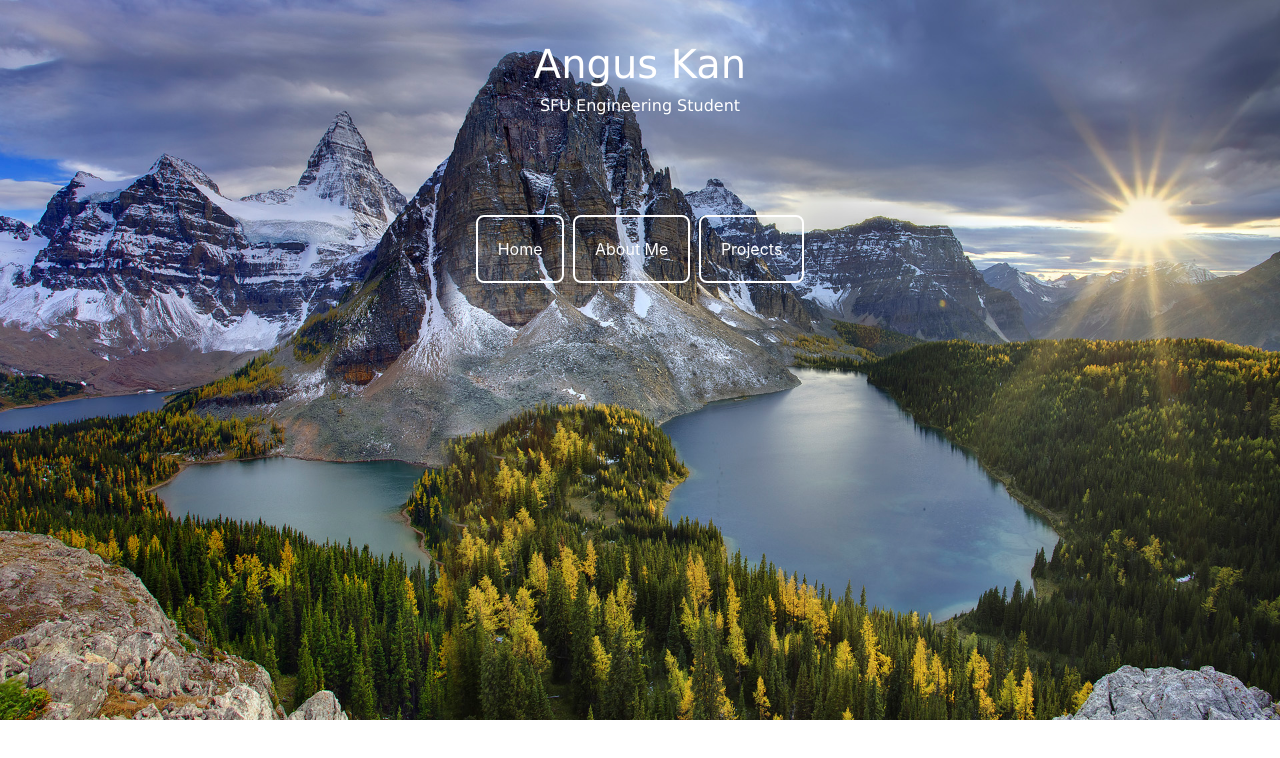
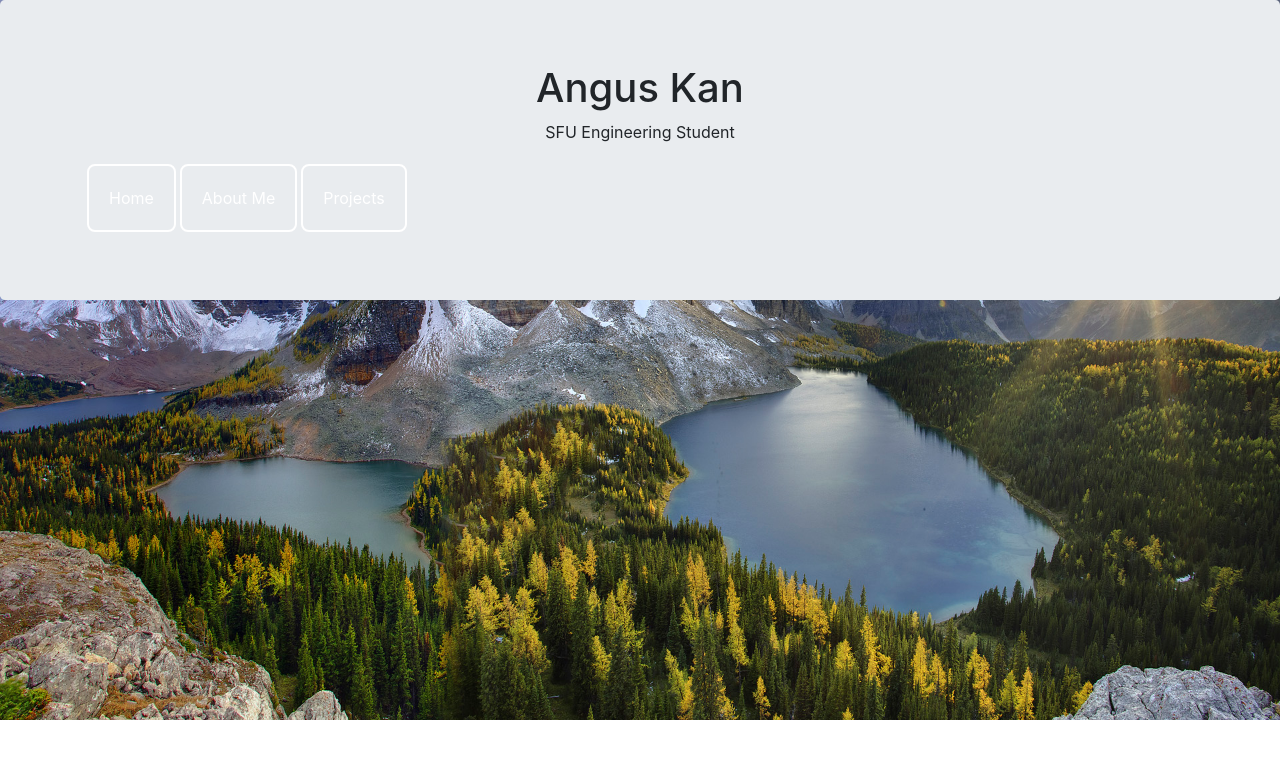
Before and after one commit to KMBD/Angusk, a plain HTML site: page index.html in a window 1280 px wide. Drawn offline with nearby package versions, Linux system fonts and the light colour scheme.

Commit message:
Update index.html

```diff
--- a/index.html
+++ b/index.html
@@ -1,22 +1,23 @@
 <!DOCTYPE html>
 <html>
 <head>
-	<title>Angus Kan</title>
+	<link rel="stylesheet" type="text/css" href="css/style.css">
 	<link rel="stylesheet" href="https://stackpath.bootstrapcdn.com/bootstrap/4.1.3/css/bootstrap.min.css" integrity="sha384-MCw98/SFnGE8fJT3GXwEOngsV7Zt27NXFoaoApmYm81iuXoPkFOJwJ8ERdknLPMO" crossorigin="anonymous">
-	<script src="https://stackpath.bootstrapcdn.com/bootstrap/4.1.3/js/bootstrap.min.js" integrity="sha384-ChfqqxuZUCnJSK3+MXmPNIyE6ZbWh2IMqE241rYiqJxyMiZ6OW/JmZQ5stwEULTy" crossorigin="anonymous"></script>
-	<link rel="stylesheet" type="text/css" href="css/style.css">
+	<title></title>
 </head>
 <body>
-	<section id = "showcase">
+	<div class = "jumbotron">
 		<div class = "container">
 			<h1>Angus Kan</h1>
-			<p>SFU Engineering Student </p>
+			<p>SFU Engineering Student</p>
 		</div>
-	</section>
-	<div id = "nav">
-		<a class = "button" href = "index.html">Home</a>
-		<a class = "button" href = "aboutme.html">About Me </a>
-		<a class = "button" href = "projects.html" >Projects </a>
+		<div class = "container">
+			<row class = "nav">
+				<a class = "button" href = "index.html">Home</a>
+				<a class = "button" href = "aboutme.html">About Me </a>
+				<a class = "button" href = "projects.html" >Projects </a>
+			</row>
+		</div>
 	</div>
 </body>
 </html>
```
